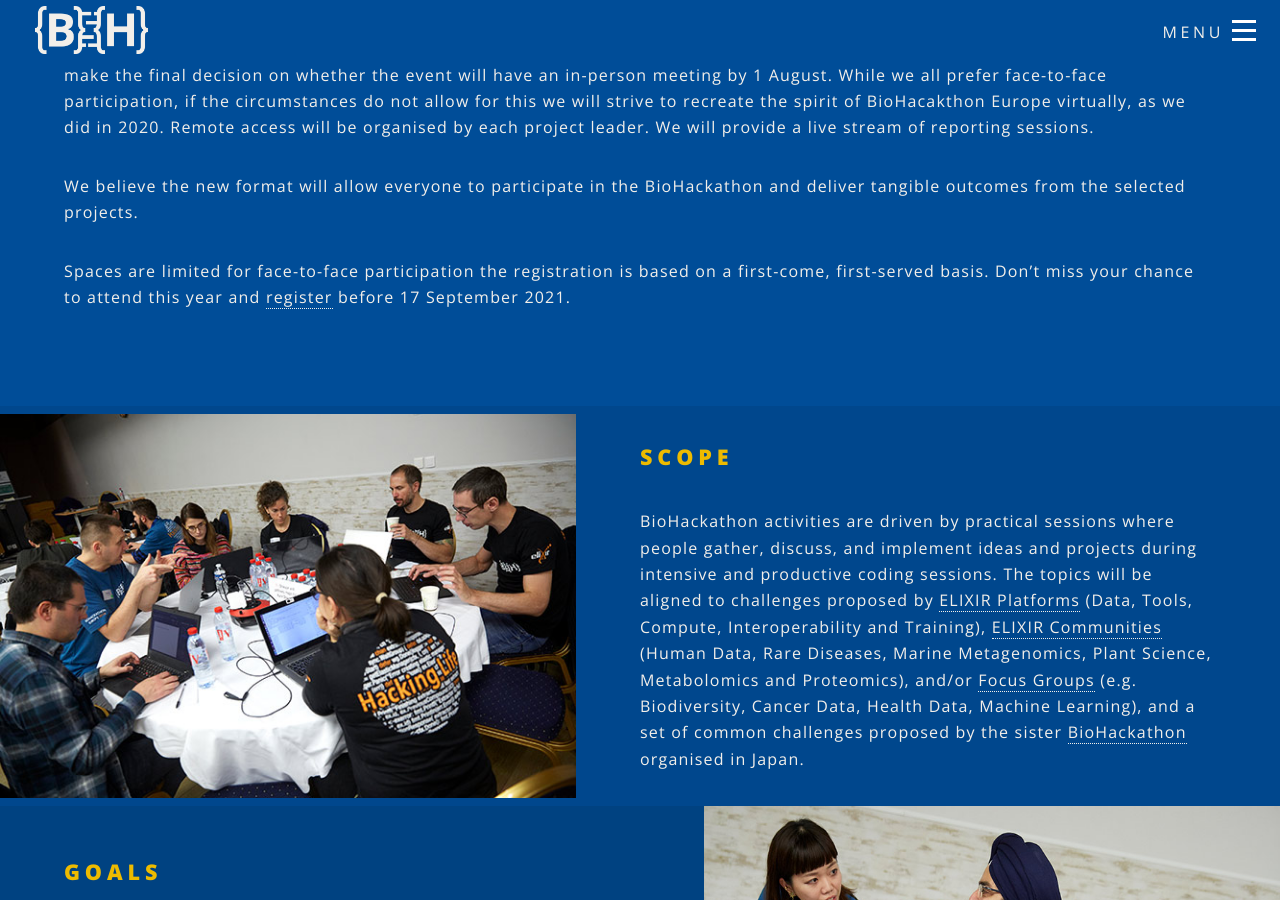
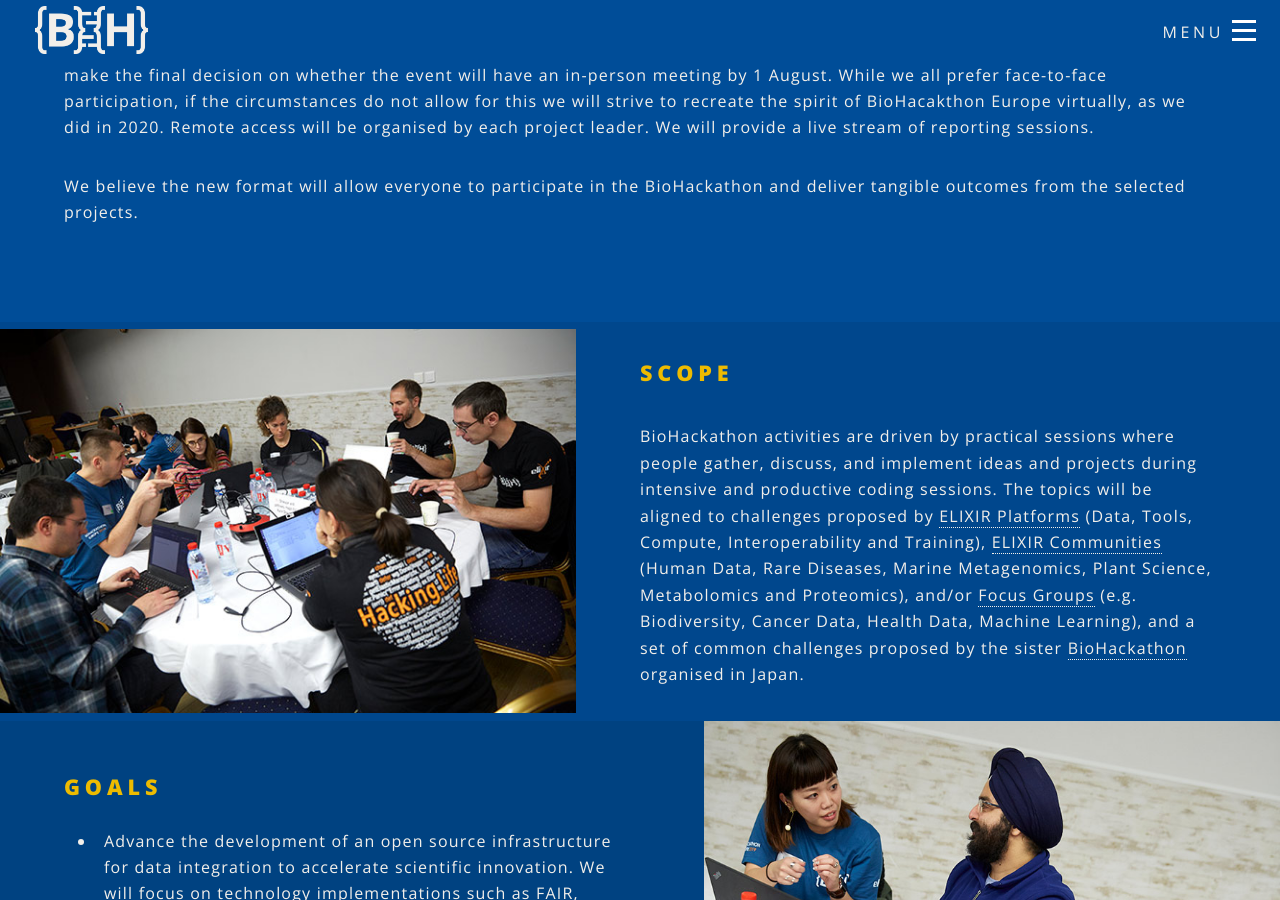
Before and after one commit to elixir-europe/biohackathon-europe-2021, a Jekyll site: the page built from index.html, in a window 1280 px wide and 900 px high, scrolled down 1932 px. Built offline with Jekyll 4.4.1, drawn with Linux system fonts in a browser that asks for light colours; nearby versions of some CDN libraries.

Commit message:
Removing registration deadline

```diff
--- a/index.html
+++ b/index.html
@@ -80,8 +80,7 @@ layout: landing
 
 	    <p>We believe the new format will allow everyone to participate in the BioHackathon and deliver tangible outcomes from the selected projects.</p>
 
-	    <p>Spaces are limited for face-to-face participation the registration is based on a first-come, first-served basis. Don’t miss your chance to attend this year and <a href="{{ site.baseurl }}/registration.html">register</a> before 17 September 2021.</p>
-	</div>
+	    </div>
 </section>
 
 <!-- Two -->
```
